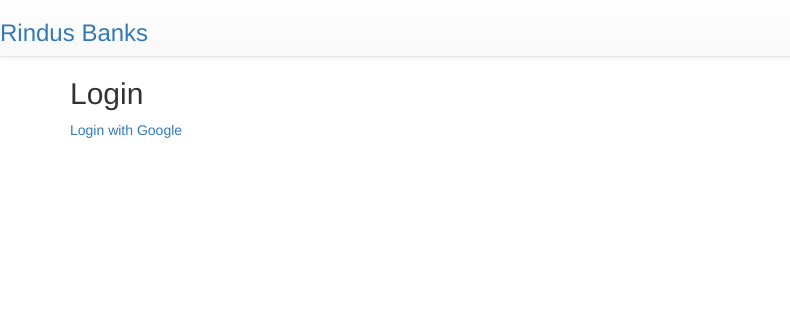
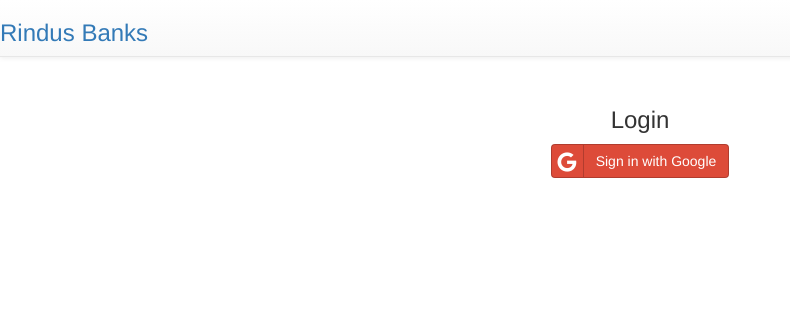
Before and after one commit to jkdc/django_rindus_bank, a Django app: page /login/ in a window 1280 px wide. Shown: the top 317 px of the page, without its empty margins (0-790 px from the left). Run offline with Django 3.2, Linux system fonts and the light colour scheme; some libraries are stand-ins or nearby versions.

Commit message:
add link stylesheet fontawesome and bootstrap-social in base, login style new

```diff
--- a/templates/base.html
+++ b/templates/base.html
@@ -4,7 +4,10 @@
     <title>Rindus Banks</title>
     <link rel="stylesheet" href="//maxcdn.bootstrapcdn.com/bootstrap/3.2.0/css/bootstrap.min.css">
     <link rel="stylesheet" href="//maxcdn.bootstrapcdn.com/bootstrap/3.2.0/css/bootstrap-theme.min.css">
+    <link rel="stylesheet" href="https://stackpath.bootstrapcdn.com/font-awesome/4.7.0/css/font-awesome.min.css">
+    <link rel="stylesheet" href="https://cdnjs.cloudflare.com/ajax/libs/bootstrap-social/5.1.1/bootstrap-social.min.css">
     <link href='//fonts.googleapis.com/css?family=Lobster&subset=latin,latin-ext' rel='stylesheet' type='text/css'>
+
     <script src="https://code.jquery.com/jquery-3.3.1.min.js"
             integrity="sha256-FgpCb/KJQlLNfOu91ta32o/NMZxltwRo8QtmkMRdAu8=" crossorigin="anonymous"></script>
 
--- a/templates/registration/login.html
+++ b/templates/registration/login.html
@@ -1,6 +1,18 @@
 {% extends 'base.html' %}
 
 {% block content %}
-  <h2>Login</h2>
-  <a href="{% url 'social:begin' 'google-oauth2' %}">Login with Google</a><br>
+    <div class="form-signin">
+        <h3>Login</h3>
+        <a href="{% url 'social:begin' 'google-oauth2' %}" class="btn  btn-social btn-google">
+            <span class="fa fa-google"></span> Sign in with Google
+        </a>
+    </div>
+<style>
+    .form-signin {
+        max-width: 420px;
+        padding: 30px 38px 66px;
+        margin: 0 auto;
+        text-align: center;
+    }
+</style>
 {% endblock %}
```
